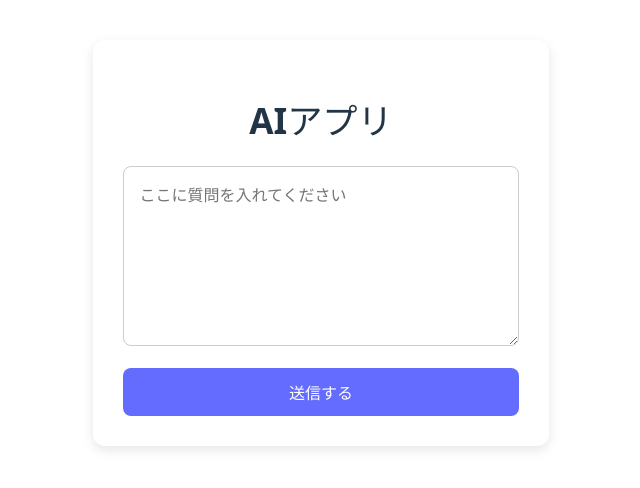
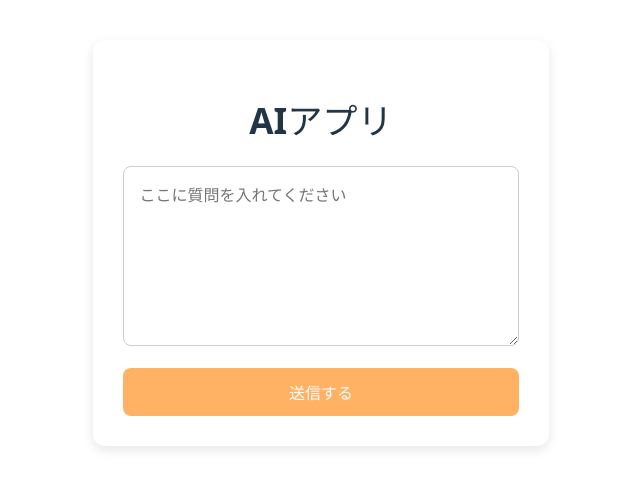
Before and after one commit to morimori-mochimochi/ai-summary-app, a React (Vite) app: page / in a window 1280 px wide. Shown: the top 488 px of the page, without its empty margins (349-989 px from the left). Built offline with nearby package versions, Linux system fonts and the light colour scheme.

Commit message:
色を変更

```diff
--- a/src/index.css
+++ b/src/index.css
@@ -34,8 +34,6 @@ body {
   color: inherit;
 }
 
-/* ==== 追加：AI要約アプリ用スタイル ==== */
-
 .container {
   width: 100%;
   max-width: 700px;
@@ -70,7 +68,7 @@ textarea {
 
 textarea:focus {
   outline: none;
-  border-color: #646cff;
+  border-color: #ffb164;
   box-shadow: 0 0 0 3px rgba(100, 108, 255, 0.3);
 }
 
@@ -79,7 +77,7 @@ button {
   margin-top: 16px;
   padding: 12px;
   font-size: 1rem;
-  background-color: #646cff;
+  background-color: #ffb164;
   color: white;
   border: none;
   border-radius: 8px;
@@ -89,7 +87,7 @@ button {
 }
 
 button:hover {
-  background-color: #535bf2;
+  background-color: #ffb164;
 }
 
 button:disabled {
@@ -110,7 +108,7 @@ button:disabled {
   margin-top: 25px;
   padding: 20px;
   background-color: #ffffff15;
-  border-left: 4px solid #646cff;
+  border-left: 4px solid #ffb164;
   border-radius: 8px;
 }
 
@@ -144,7 +142,7 @@ button:disabled {
 
   .summary {
     background-color: #f0f8ff;
-    border-left-color: #646cff;
+    border-left-color: #ffb164;
   }
 
   .error {
@@ -153,11 +151,11 @@ button:disabled {
   }
 
   button {
-    background-color: #646cff;
+    background-color: #ffb164;
     color: white;
   }
 
   button:hover {
-    background-color: #535bf2;
+    background-color: #ffb164;
   }
 }
```
